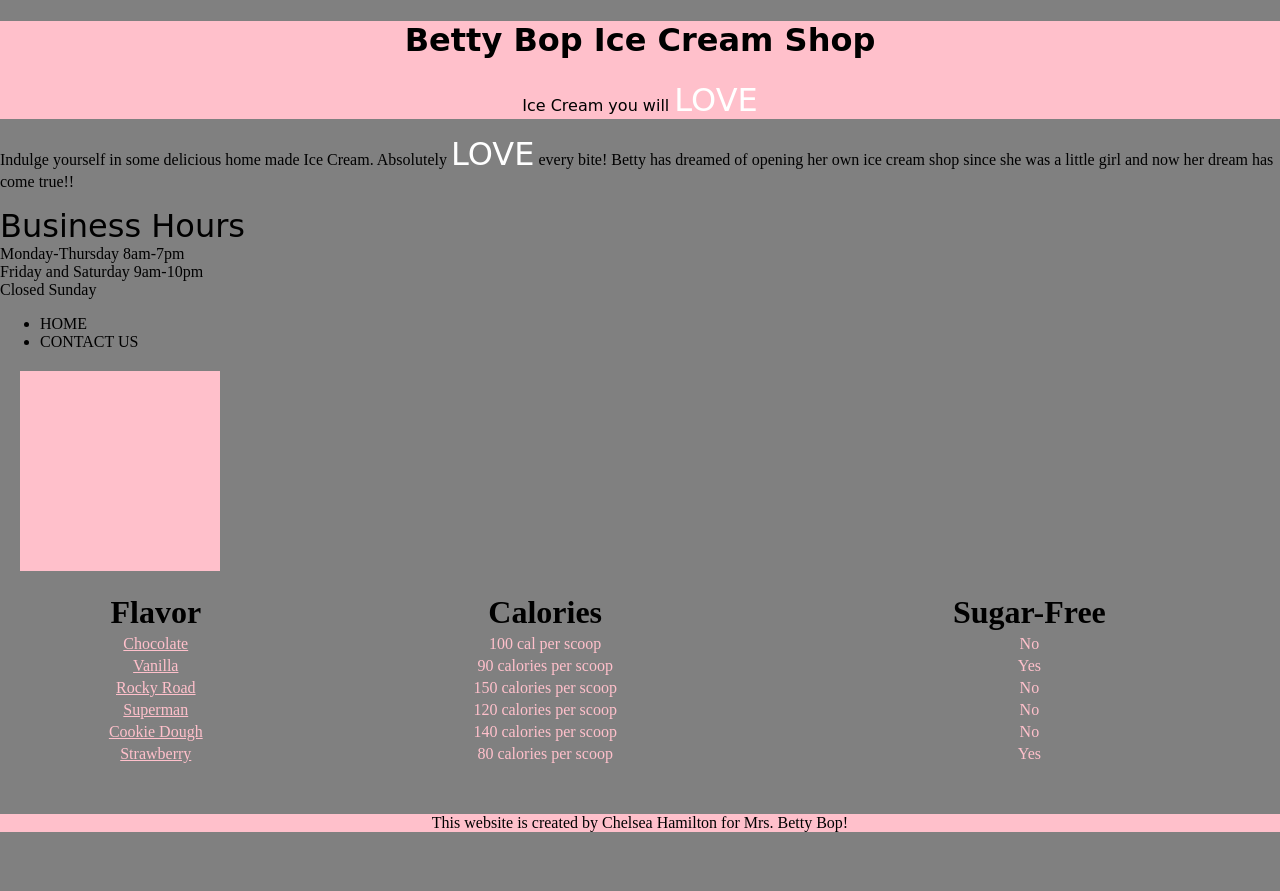
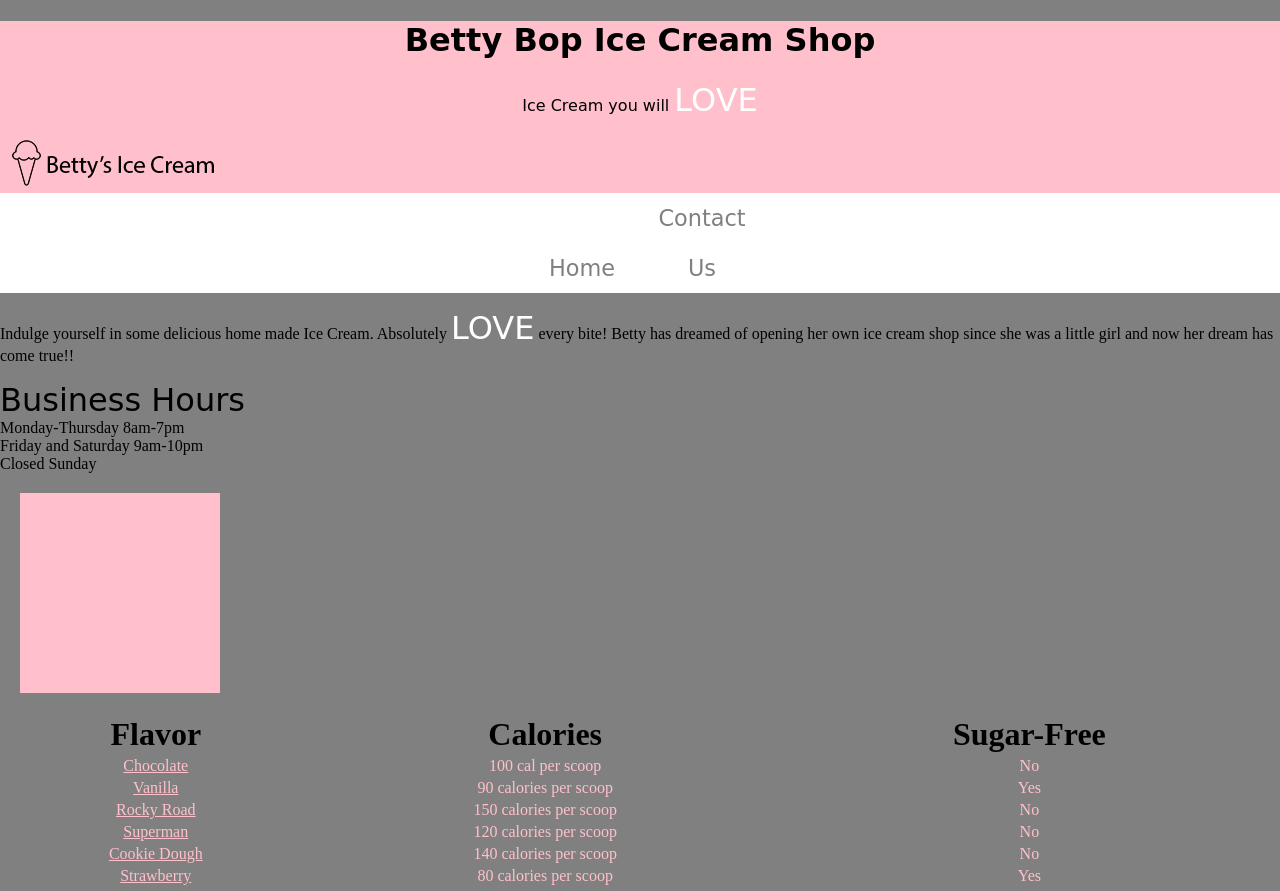
Before and after one commit to chelseahamilton-tiy/bettys_icecream, a plain HTML site: page index.html in a window 1280 px wide. Shown: the top 891 px of the page. Drawn offline with Linux system fonts and the light colour scheme.

Commit message:
wip added icon and updated files

```diff
--- a/index.html
+++ b/index.html
@@ -10,24 +10,23 @@
         <h1>Betty Bop Ice Cream Shop</h1>
         <p>Ice Cream you will <span>LOVE</span></p>
       </header>
+    <div style="text-align: left;"><a class="icon"><img src="./images/ice-cream-logo-small.png"></div>
+    </div>
+    <div class="clearfix"></div>
+    <div class="nav">
+      <ul>
+        <li class="home"><a href="#">Home</a></li>
+        <li class="contact"><a href="#">Contact Us</a></li>
+      </ul>
     </div>
     <p>Indulge yourself in some delicious home made Ice Cream. Absolutely <span>LOVE</span> every bite!  Betty has dreamed of opening her own ice cream shop since she was a little girl and now her dream has come true!!</p>
-    <p><span style="color: black;">Business Hours</span></br>Monday-Thursday 8am-7pm</br>Friday and Saturday 9am-10pm</br>Closed Sunday<p>
-  <div>
-    <ul>
-      <li>HOME</li>
-      <li>CONTACT US</li>
-  </div>
+    <p style="color: black;"><span style="color: black;">Business Hours</span></br>Monday-Thursday 8am-7pm</br>Friday and Saturday 9am-10pm</br>Closed Sunday<p>
   <div>
     <div class="card"></div>
       <div class="front"></div>
       <div class="back"></div>
     </div>
-<!--***need to fix logo***
-    <div id="logo"<h1>< href=("./images/icecream-logo.png")>logo</h1>
-    </div>
-  -->
-      <div class="clearfix"></div>
+    <div>
     <table style="width:100%">
      <tr>
       <th>Flavor</th>
--- a/styles/main.css
+++ b/styles/main.css
@@ -69,11 +69,69 @@ span {
   width: 100%;
 }
 
-#logo {
-  float:right;
-  width: 250px;
+.logo {
+  text-align: left;
+  height: 50px;
+  padding: 15px 15px;
+  font-size: 18px;
+  line-height: 20px;
+
 }
 
 .clearfix {
   clear: both;
 }
+
+.img {
+  text-align: left;
+  height: auto;
+  width: 2rem;
+  padding: 0rem;
+  margin: 0rem;
+}
+
+
+.nav ul {
+  list-style: none;
+  background-color: white;
+  text-align: center;
+  padding: 0;
+  margin: 0;
+}
+.nav li {
+  font-family: cursive;
+  font-size: 1.2em;
+  line-height: 40px;
+  height: 40px;
+}
+
+.nav a {
+  text-decoration: none;
+  color: gray;
+  display: block;
+  transition: .3s background-color;
+}
+
+.nav a:hover {
+  background-color: pink;
+}
+
+.nav a.active {
+  background-color: pink;
+  color: white;
+  cursor: default;
+}
+
+@media screen and (min-width: 600px) {
+  .nav li {
+    width: 120px;
+    border-bottom: none;
+    height: 50px;
+    line-height: 50px;
+    font-size: 1.4em;
+  }
+
+.nav li {
+    display: inline-block;
+    margin-right: -4px;
+  }
```
Also changed, not shown: images/ice-cream-logo-small.png (added), images/icecream.jpg (added), images/icecream2.jpg (added), 1 other file.
